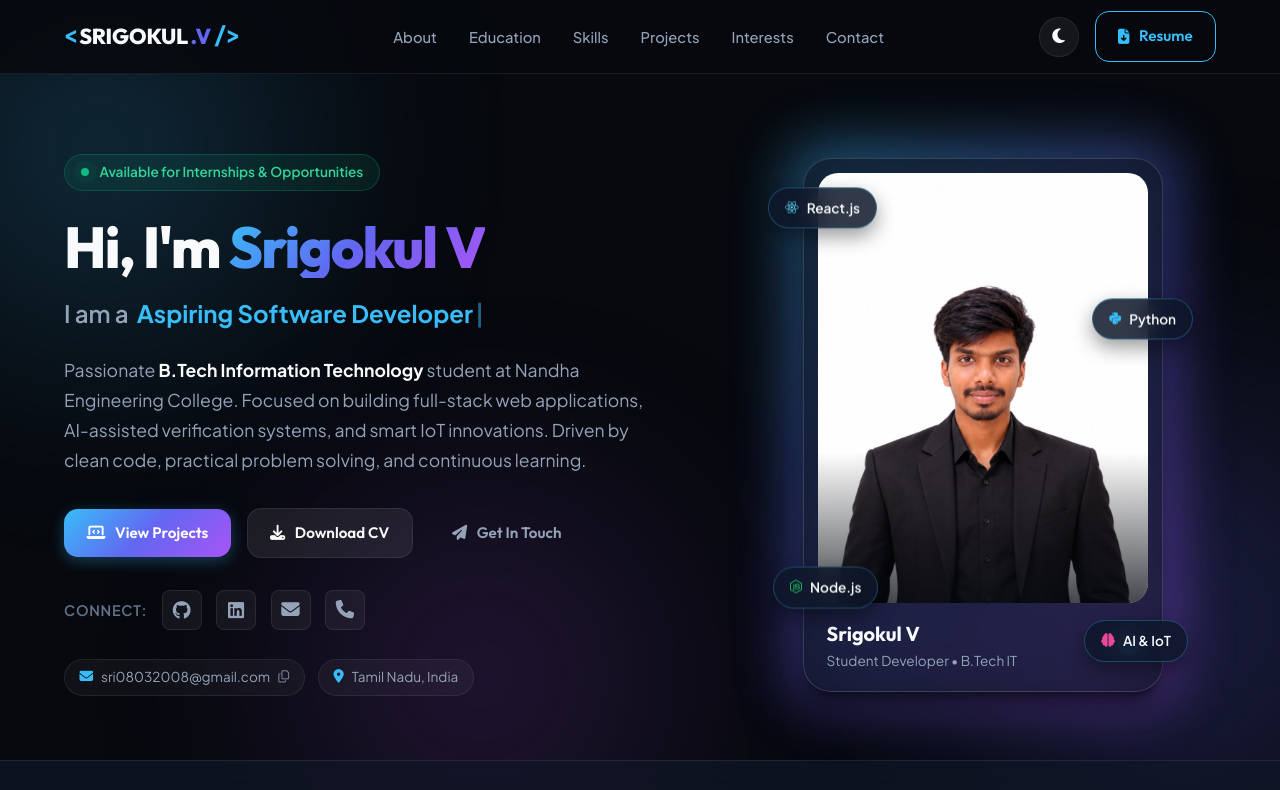
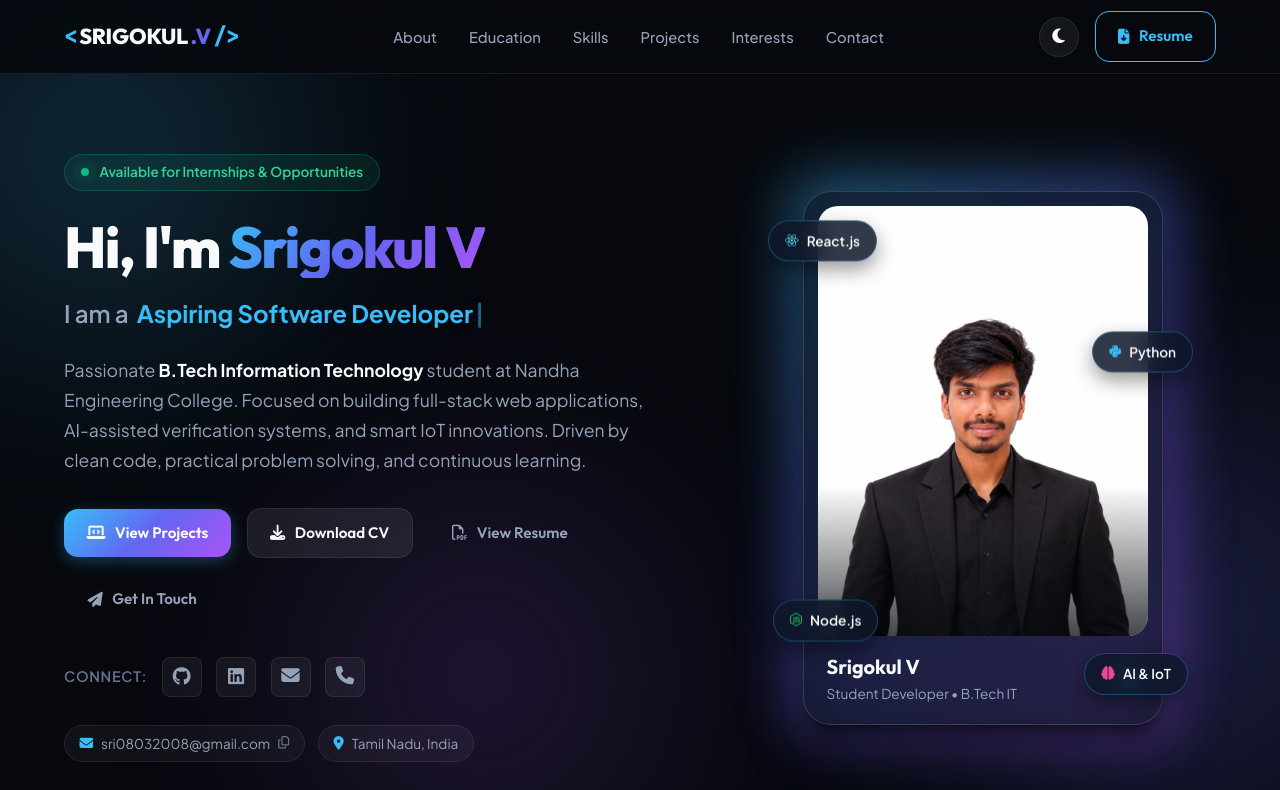
Before and after one commit to srigokul001/srigokul-dev, a website: page index.html in a window 1280 px wide. Shown: the top 790 px of the page. Drawn offline with Linux system fonts and the light colour scheme.

Commit message:
Replace resume with new uploaded PDF and update download/view links

```diff
--- a/index.html
+++ b/index.html
@@ -111,9 +111,13 @@
               <i class="fa-solid fa-laptop-code"></i>
               <span>View Projects</span>
             </a>
-            <a href="Srigokul_Resume.pdf" target="_blank" class="btn btn-secondary" title="View / Download Resume">
+            <a href="Srigokul_Resume.pdf" download="Srigokul_Resume.pdf" class="btn btn-secondary" title="Download Official Resume">
               <i class="fa-solid fa-download"></i>
               <span>Download CV</span>
+            </a>
+            <a href="Srigokul_Resume.pdf" target="_blank" rel="noopener noreferrer" class="btn btn-ghost" title="View Resume in New Tab">
+              <i class="fa-regular fa-file-pdf"></i>
+              <span>View Resume</span>
             </a>
             <a href="#contact" class="btn btn-ghost">
               <i class="fa-solid fa-paper-plane"></i>
```
Also changed, not shown: 1 other file.
